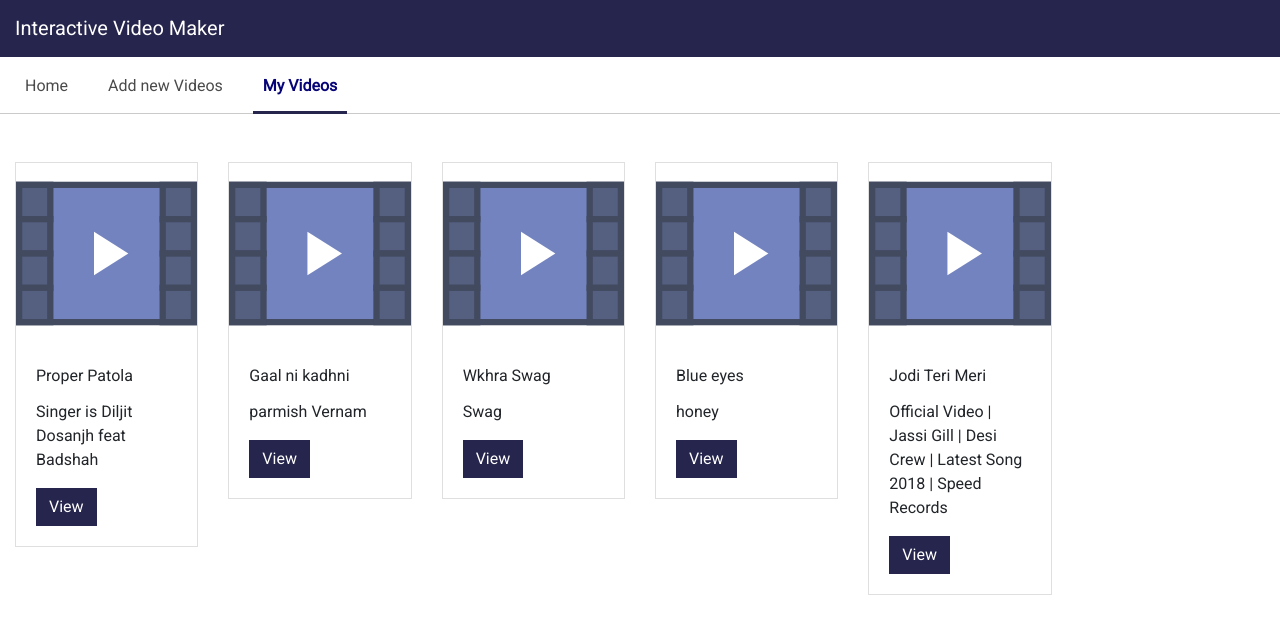
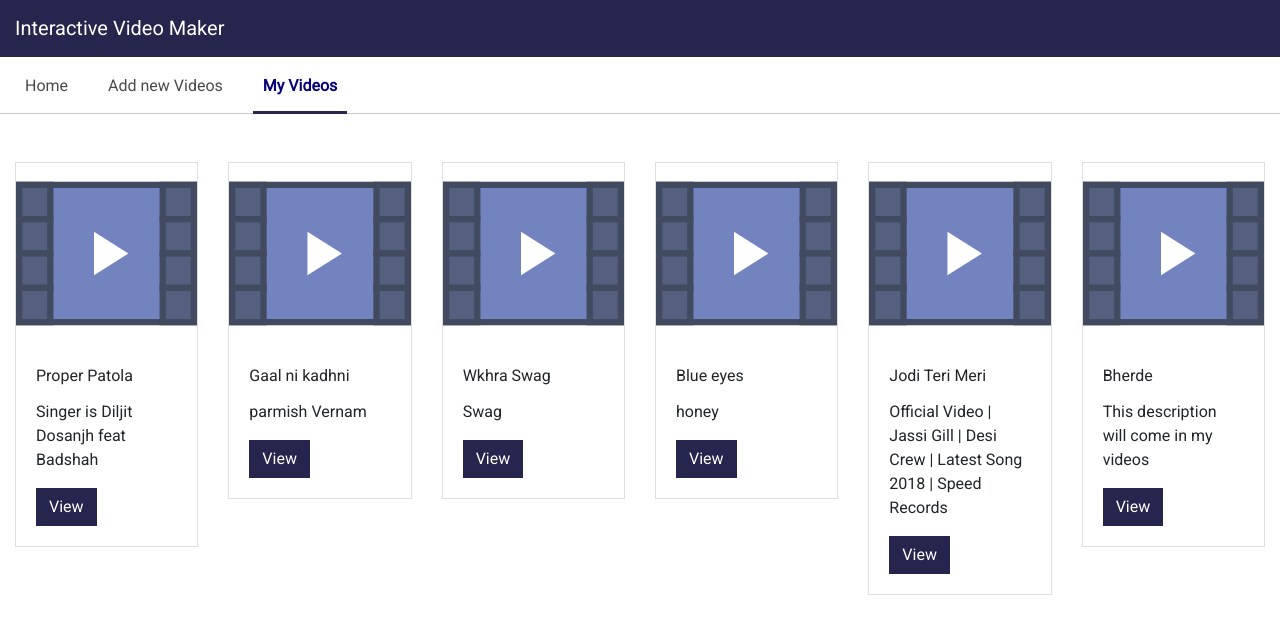
Before and after one commit to tanveersingh926/interactive-video-maker, a React (Create React App) app: page /my-videos in a window 1280 px wide. Shown: the top 634 px of the page. Built offline with nearby package versions, Linux system fonts and the light colour scheme; data requests are answered from the project's data file.

Commit message:
add isEmailRequired Feature for sharedView videos

```diff
--- a/server/db.json
+++ b/server/db.json
@@ -2,7 +2,7 @@
   "videos": [
     {
       "id": "e70724fc-89ff-43f4-adcb-7397c165baed",
-      "isEmailRequired": false,
+      "isEmailRequired": true,
       "shortDescription": "Singer is Diljit Dosanjh feat Badshah",
       "videoId": "GVhmynWOPoM",
       "videoSource": "YOUTUBE",
@@ -205,6 +205,63 @@
           "displayQuestionAtSecond": "2"
         }
       ]
+    },
+    {
+      "id": "dcc617c7-e4e1-48c2-87bd-295fd95082b7",
+      "isEmailRequired": false,
+      "shortDescription": "This description will come in my videos",
+      "videoId": "BleyZAUrUY0",
+      "videoSource": "YOUTUBE",
+      "videoTitle": "Bherde",
+      "videoUrl": "https://www.youtube.com/watch?v=BleyZAUrUY0",
+      "videoDuration": 208,
+      "interactions": [
+        {
+          "questionLabel": "Who is singer of this song",
+          "questionId": "4af07041-dc56-48c9-9f0e-86eb928163df",
+          "responses": [
+            {
+              "responseId": "49e7d041-ba45-42a5-b105-8787f3c14257",
+              "responseText": "Parmish Verma",
+              "isCorrect": true,
+              "noOfTimesResponseSelected": 0,
+              "shouldOpenUrl": false,
+              "resumeVideo": true
+            },
+            {
+              "responseId": "be3fefd9-72ee-4710-add1-2bbc1c6b2eda",
+              "responseText": "Prabu",
+              "urlToOpen": "http://google.com",
+              "noOfTimesResponseSelected": 0,
+              "shouldOpenUrl": true,
+              "resumeVideo": false
+            }
+          ],
+          "displayQuestionAtSecond": "5"
+        },
+        {
+          "questionLabel": "new interaction",
+          "questionId": "47bcec4d-8e92-469d-a634-ef8128824c9a",
+          "responses": [
+            {
+              "responseId": "5bc0a4a2-d8e3-4577-8091-27c0cebd36ee",
+              "responseText": "a",
+              "isCorrect": true,
+              "noOfTimesResponseSelected": 0,
+              "shouldOpenUrl": false,
+              "resumeVideo": true
+            },
+            {
+              "responseId": "97723258-5bb0-450a-8944-a3bfa8039838",
+              "responseText": "b",
+              "noOfTimesResponseSelected": 0,
+              "shouldOpenUrl": false,
+              "resumeVideo": true
+            }
+          ],
+          "displayQuestionAtSecond": "10"
+        }
+      ]
     }
   ]
 }
--- a/src/components/formFields/checkField.js
+++ b/src/components/formFields/checkField.js
@@ -3,7 +3,7 @@ import { FormGroup, Label, Input } from "reactstrap";
 import PropTypes from "prop-types";
 
 const CheckField = ({
-  type = "checkbox",
+  type,
   fieldName,
   fieldId,
   labelText,
@@ -19,7 +19,7 @@ const CheckField = ({
 );
 
 CheckField.propTypes = {
-  type: PropTypes.string,
+  type: PropTypes.string.isRequired,
   labelText: PropTypes.string.isRequired,
   fieldId: PropTypes.string.isRequired,
   fieldName: PropTypes.string.isRequired
--- a/src/components/interactionModal/QuesResponseForm.js
+++ b/src/components/interactionModal/QuesResponseForm.js
@@ -4,6 +4,7 @@ import InputField from "../formFields/InputField";
 import { required } from "../../utilities/validation";
 import CheckFieldWrapper from "../formFields/CheckFieldWrapper";
 import { Col, Row, Button } from "reactstrap";
+import { RESPONSE_ACTION } from "../../constants";
 
 const QuesResponseForm = ({ index, name, values, fields }) => {
   return (
@@ -16,6 +17,7 @@ const QuesResponseForm = ({ index, name, values, fields }) => {
         placeholder={`Enter response number ${index + 1}`}
       />
       <CheckFieldWrapper
+        type="checkbox"
         labelText="is this correct response?"
         fieldId={`correctResponseCheckbox${index + 1}`}
         name={`${name}.isCorrectResponse`}
@@ -27,11 +29,12 @@ const QuesResponseForm = ({ index, name, values, fields }) => {
         fieldId={`openLinkId${index + 1}`}
         name={`${name}.responseAction`}
         className="mb-2"
-        value="openLink"
+        value={RESPONSE_ACTION.OPEN_LINK}
       />
       {values.responses &&
         values.responses[index] &&
-        values.responses[index].responseAction === "openLink" && (
+        values.responses[index].responseAction ===
+          RESPONSE_ACTION.OPEN_LINK && (
           <InputField
             fieldId={`urlToOpen${index + 1}`}
             name={`${name}.urlToOpen`}
@@ -48,7 +51,7 @@ const QuesResponseForm = ({ index, name, values, fields }) => {
             fieldId={`resumeVideo${index + 1}`}
             name={`${name}.responseAction`}
             className="mb-2"
-            value="resumeVideo"
+            value={RESPONSE_ACTION.RESUME_VIDEO}
           />
         </Col>
         {index > 1 && (
--- a/src/components/videoPlayer/Video.js
+++ b/src/components/videoPlayer/Video.js
@@ -1,9 +1,17 @@
 import PropTypes from "prop-types";
 import React from "react";
-import { ListGroup, ListGroupItem } from "reactstrap";
+import {
+  ListGroup,
+  ListGroupItem,
+  Button,
+  Form as BootstrapForm
+} from "reactstrap";
 import ModalInline from "../modal/ModalInline";
 import { VIDEO_SOURCE_API } from "../../constants";
 import { interactionPropTypes } from "../../utilities/commonPropTypes";
+import InputField from "../formFields/InputField";
+import { Form } from "react-final-form";
+import { required } from "../../utilities/validation";
 
 class YouTubeVideo extends React.Component {
   static propTypes = {
@@ -11,7 +19,8 @@ class YouTubeVideo extends React.Component {
     removeVideoToView: PropTypes.func,
     updateVideoDuration: PropTypes.func,
     isStandalone: PropTypes.bool,
-    interactions: PropTypes.arrayOf(interactionPropTypes)
+    interactions: PropTypes.arrayOf(interactionPropTypes),
+    isEmailRequired: PropTypes.bool
   };
 
   constructor(props) {
@@ -19,11 +28,17 @@ class YouTubeVideo extends React.Component {
     this.state = {
       shouldPlayVideo: false,
       shouldDisplayQuestion: false,
-      questionToDisplay: {}
+      questionToDisplay: {},
+      isEmailModalDisplayed: false
     };
     this.onPlayerStateChange = this.onPlayerStateChange.bind(this);
+    this.onSubmitForm = this.onSubmitForm.bind(this);
     this.interactionsMap = new Map();
     this.intervalId = 1;
+    this.userDetails = {
+      email: "",
+      name: ""
+    };
   }
 
   componentDidMount = () => {
@@ -57,13 +72,20 @@ class YouTubeVideo extends React.Component {
         showinfo: 0,
         hd: 1,
         html5: 1,
-        enablejsapi: 1
+        enablejsapi: 1,
+        fs: 0
       },
       events: {
         onReady: this.onPlayerReady,
         onStateChange: this.onPlayerStateChange
       }
     });
+  };
+
+  onSubmitForm = values => {
+    this.userDetails = values;
+    this.player.playVideo();
+    this.setState({ isEmailModalDisplayed: false });
   };
 
   onPlayerStateChange(event) {
@@ -78,6 +100,15 @@ class YouTubeVideo extends React.Component {
             shouldDisplayQuestion: true,
             questionToDisplay: currentQues
           });
+        }
+
+        if (this.props.isEmailRequired) {
+          if (!this.userDetails.email) {
+            this.player.pauseVideo();
+            this.setState({ isEmailModalDisplayed: true });
+          } else {
+            this.setState({ isEmailModalDisplayed: false });
+          }
         }
       }, 1000);
     } else {
@@ -105,7 +136,11 @@ class YouTubeVideo extends React.Component {
 
   render = () => {
     const { id, isStandalone, interactions } = this.props;
-    const { shouldDisplayQuestion, questionToDisplay } = this.state;
+    const {
+      shouldDisplayQuestion,
+      questionToDisplay,
+      isEmailModalDisplayed
+    } = this.state;
     const interactionsMap = new Map();
     interactions.forEach(interaction => {
       interactionsMap.set(
@@ -137,6 +172,31 @@ class YouTubeVideo extends React.Component {
                 ))}
             </ListGroup>
           </ModalInline>
+          <ModalInline isOpen={isEmailModalDisplayed}>
+            <h4>Email required</h4>
+            <Form
+              onSubmit={this.onSubmitForm}
+              render={({ handleSubmit }) => (
+                <BootstrapForm onSubmit={handleSubmit}>
+                  <InputField
+                    name="name"
+                    labelText="Name"
+                    fieldId="videoName"
+                    placeholder="Enter Name"
+                    validate={required}
+                  />
+                  <InputField
+                    name="email"
+                    labelText="Email"
+                    fieldId="videoEmail"
+                    placeholder="Enter Email"
+                    validate={required}
+                  />
+                  <Button type="submit">Submit</Button>
+                </BootstrapForm>
+              )}
+            />
+          </ModalInline>
         </>
       </div>
     );
--- a/src/components/viewVideo/SharedVideoView.js
+++ b/src/components/viewVideo/SharedVideoView.js
@@ -11,7 +11,8 @@ const SharedVideoView = ({ video, fetchVideoById }) => {
     videoId = "",
     videoTitle = "",
     shortDescription = "",
-    interactions = []
+    interactions = [],
+    isEmailRequired
   } = video;
   useEffect(() => {
     fetchVideoById(idFromParam);
@@ -26,7 +27,12 @@ const SharedVideoView = ({ video, fetchVideoById }) => {
         </>
       )}
       {videoId && (
-        <Video id={videoId} isStandalone interactions={interactions} />
+        <Video
+          id={videoId}
+          isStandalone
+          interactions={interactions}
+          isEmailRequired={isEmailRequired}
+        />
       )}
     </div>
   );
```
Also changed, not shown: 2 other files (tests, documents, lock files or other folders).
